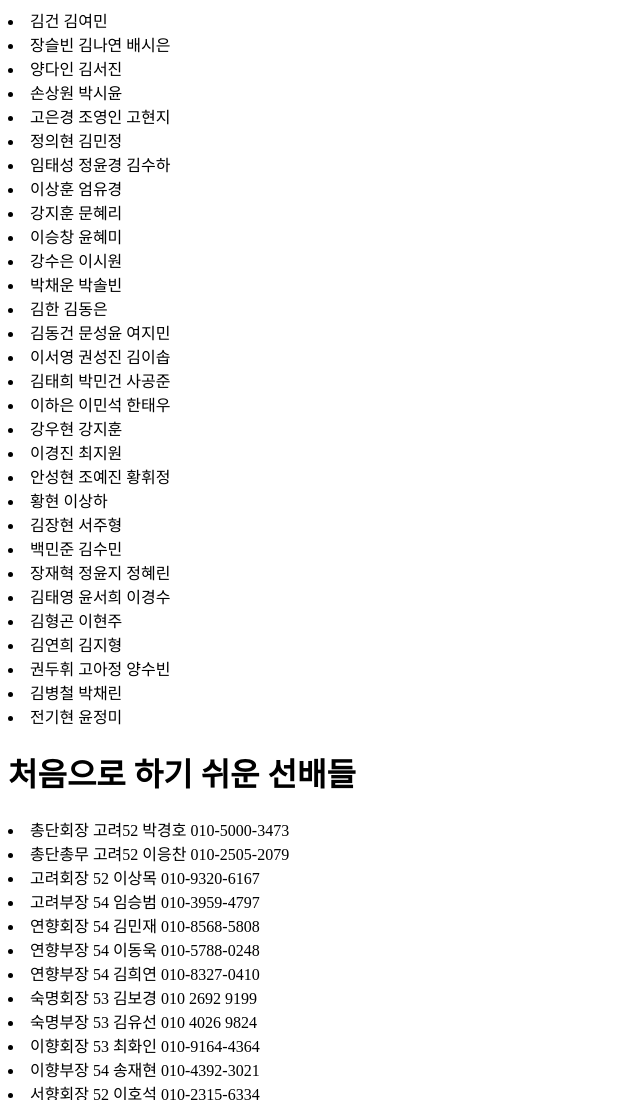
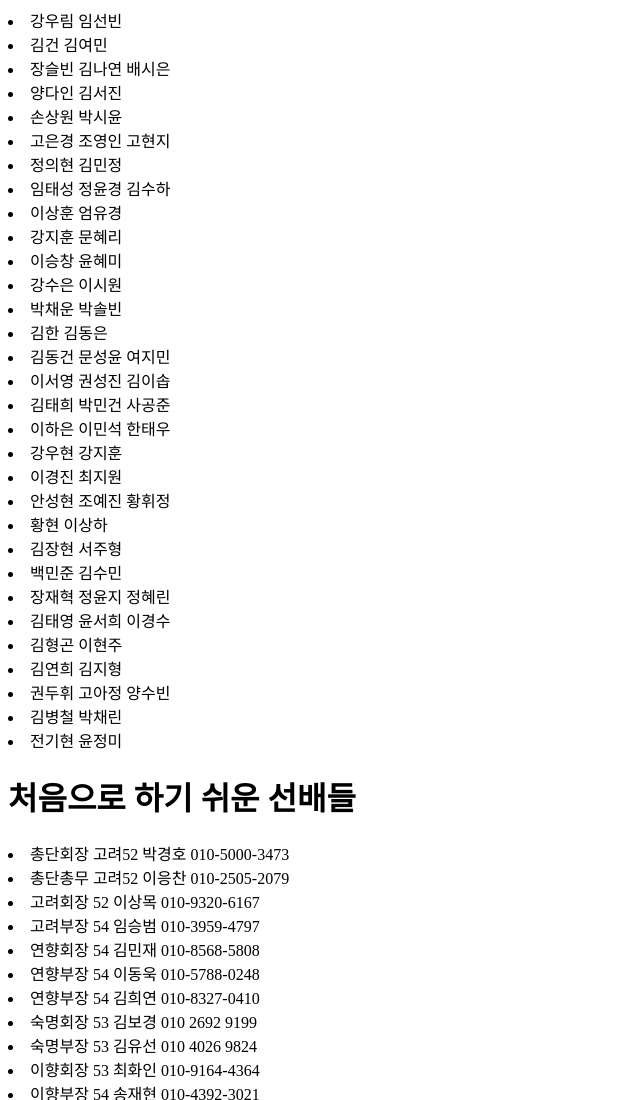
Before and after one commit to alex-kpark/LetsGoHyangYoung, a plain HTML site: page index.html in a window 1280 px wide. Shown: the top 1100 px of the page, without its empty margins (0-640 px from the left). Drawn offline with Linux system fonts and the light colour scheme.

Commit message:
added more name

```diff
--- a/index.html
+++ b/index.html
@@ -7,6 +7,7 @@
     <title>Document</title>
 </head>
 <body>
+    <li>강우림 임선빈</li>
     <li>김건 김여민</li>
     <li>장슬빈 김나연 배시은</li>
     <li>양다인 김서진</li>
```
